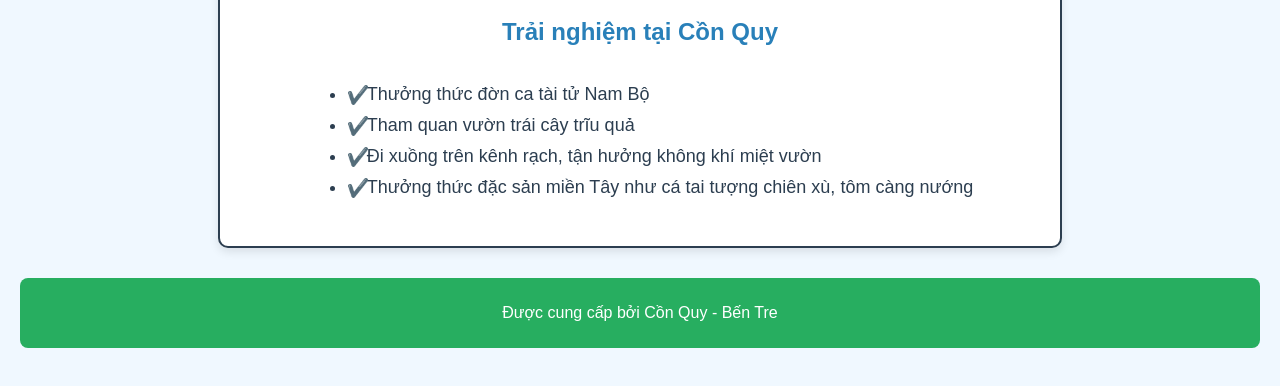
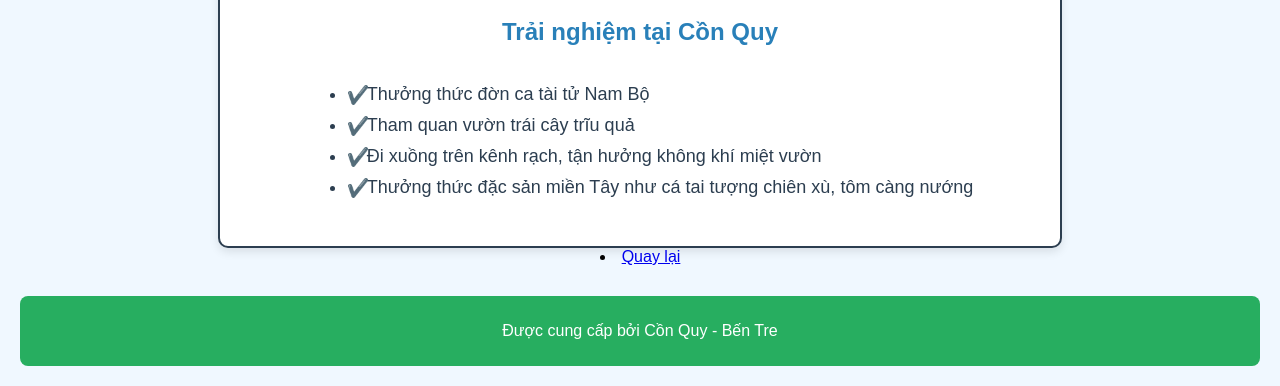
Before and after one commit to HoaiNguyen123456/cacconnoitiengoben..githubio, a plain HTML site: page cồn quy.html in a window 1280 px wide. Shown: the part 2185-2571 px from the top of the page. Drawn offline with Linux system fonts and the light colour scheme.

Commit message:
Update cồn quy.html

```diff
--- a/cồn quy.html
+++ b/cồn quy.html
@@ -93,6 +93,7 @@
         </ul>
     </div>
 
+         <li><a href="index.html">Quay lại</a></li>
     <footer>
         <p>Được cung cấp bởi Cồn Quy - Bến Tre</p>
     </footer>
```
